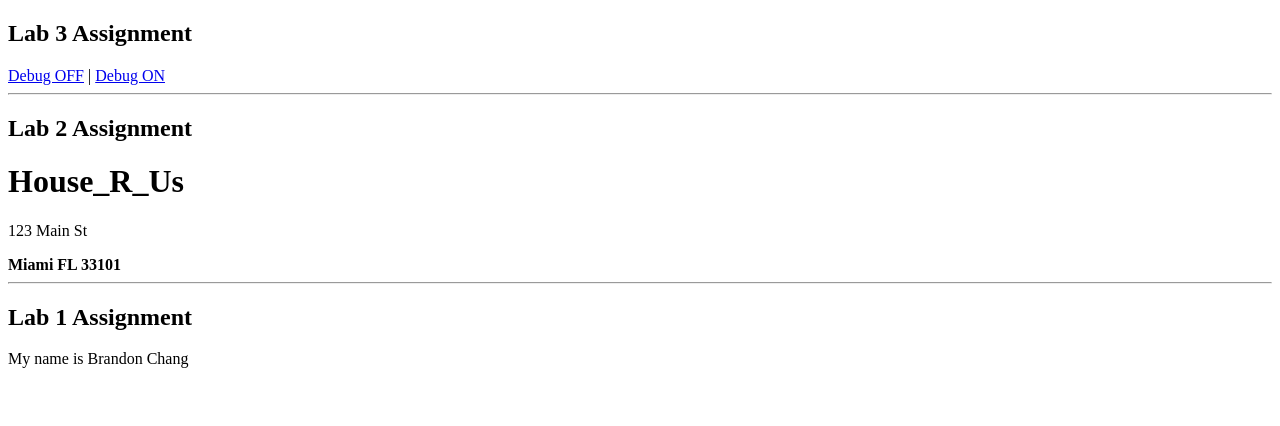
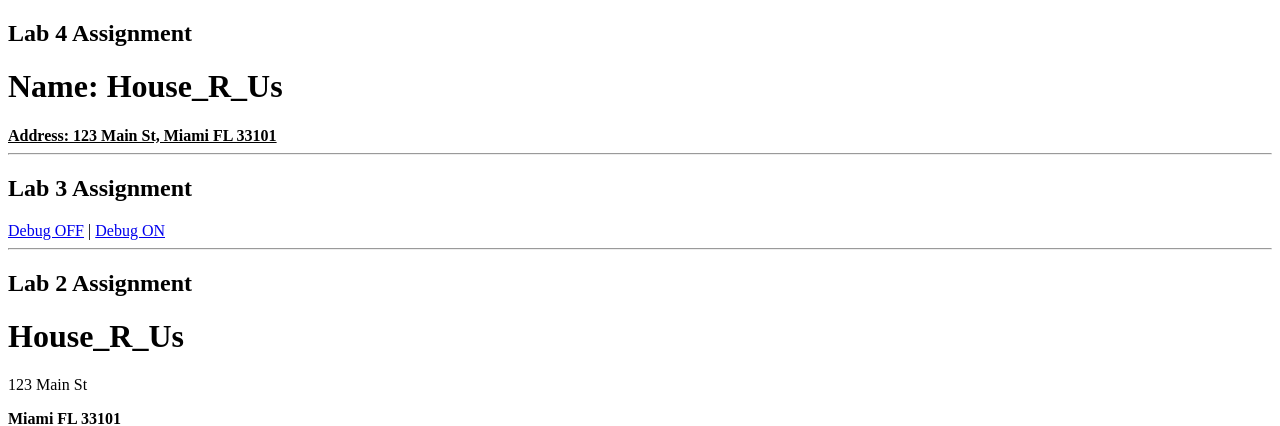
Before and after one commit to bran2007/cs192-lab1, a PHP site: page / in a window 1280 px wide. Shown: the top 426 px of the page. Run offline with PHP 8.4, Linux system fonts and the light colour scheme.

Commit message:
Update lab descriptions from #1-#3 to #1-#4

```diff
--- a/index.php
+++ b/index.php
@@ -7,26 +7,44 @@
  * Who: Brandon Chang
  * What: CMP SCI cs192 Lab Web Page Project
  * When: 10/20/25
- * What: Lab Web Page #1, #2, and #3
+ * What: Lab Web Page #1-#4
 */
 
-// -------- GLOBAL VARIABLES ---------
+/*************   global variables  ******************************/
 $coname623 = "House_R_Us";
 $coaddr812 = "123 Main St";
 $co_city511 = "Miami FL 33101";
+$debug251 = false; // initial debug state
+/*************   end global variables  **************************/
 
-// -------- DEBUG SETUP ---------
+// -------- DEBUG SETUP (Lab 3) ---------
 if (!empty($_REQUEST['debug'])) {
     $debug251 = true;
     print "DEBUG turned ON<br>";
-} else {
-    $debug251 = false;
 }
 
-// -------- LAB 3 ---------
+// ------------------   lab 4   --------------------
+print "<h2>Lab 4 Assignment</h2>";
+
+// Function using a parameter
+function display_name_982($parm) {
+    print "<h1>Name: $parm</h1>";
+}
+
+// Function using global variables
+function display_address_334() {
+    global $coaddr812, $co_city511;
+    print "<b><u>Address: $coaddr812, $co_city511</u></b>";
+}
+
+// Call the functions to display output
+display_name_982($coname623);
+display_address_334();
+
+print "<hr>";
+
+// ------------------   lab 3   --------------------
 print "<h2>Lab 3 Assignment</h2>";
-
-// Add debugging print statements for each previous lab
 if ($debug251) {
     print "Now executing Lab 3<br>";
     print "Lab 2, \$coname623 contains $coname623<br>";
@@ -34,25 +52,22 @@ if ($debug251) {
     print "Lab 2, \$co_city511 contains $co_city511<br>";
     print "Lab 1: My name is Brandon Chang<br>";
 }
-
-// Links to toggle debug on/off
-$yourURL = "http://your.webpage.com/index.php"; // replace with your own URL
+$yourURL = "http://your.webpage.com/index.php"; // replace with your URL
 print "<a href='$yourURL'>Debug OFF</a> | <a href='$yourURL?debug=true'>Debug ON</a>";
-
 print "<hr>";
 
-// -------- LAB 2 ---------
+// ------------------   lab 2   --------------------
 print "<h2>Lab 2 Assignment</h2>";
 print "<h1>$coname623</h1>";
 print "<p>$coaddr812</p>";
 print "<b>$co_city511</b>";
 print "<hr>";
 
-// -------- LAB 1 ---------
+// ------------------   lab 1   --------------------
 print "<h2>Lab 1 Assignment</h2>";
 print "<p>My name is Brandon Chang</p>";
 
 ?>
 </body>
 </html>
-<!-- Brandon Chang, CMP SCI cs192 Lab Web Page Project, Labs 1-3 -->
+<!-- Brandon Chang, CMP SCI cs192 Lab Web Page Project, Labs 1-4 -->
```
